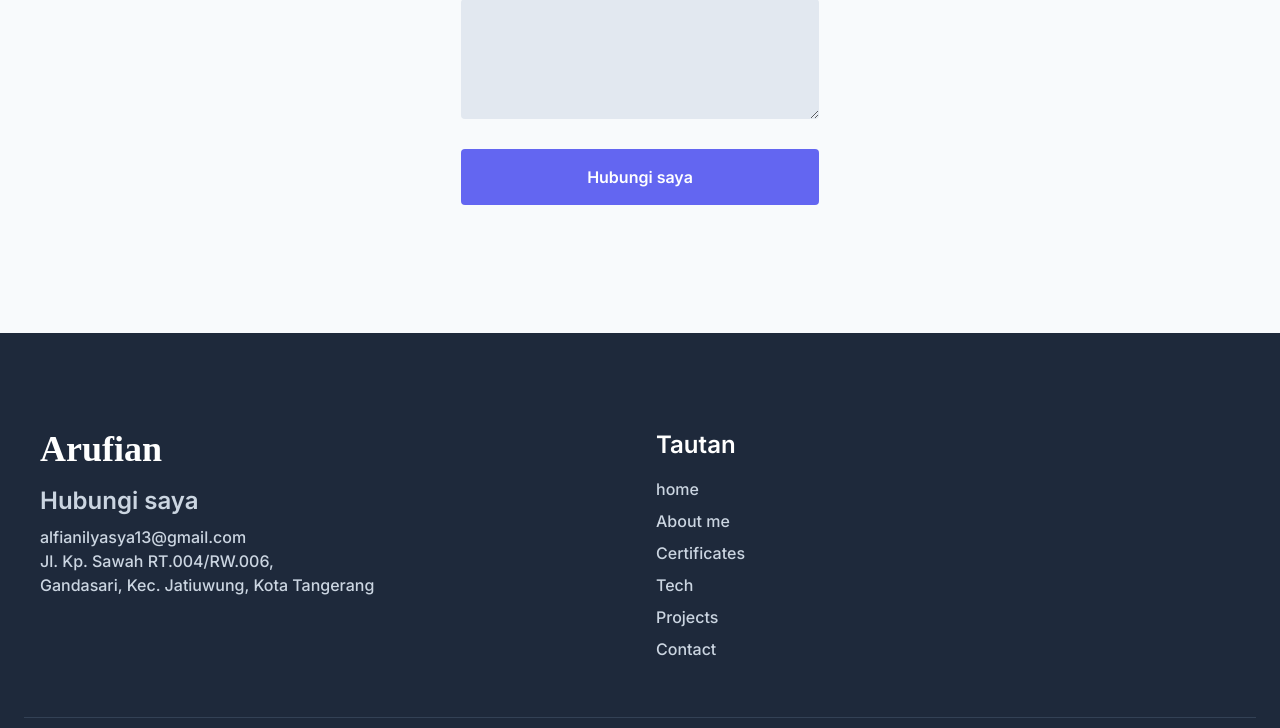
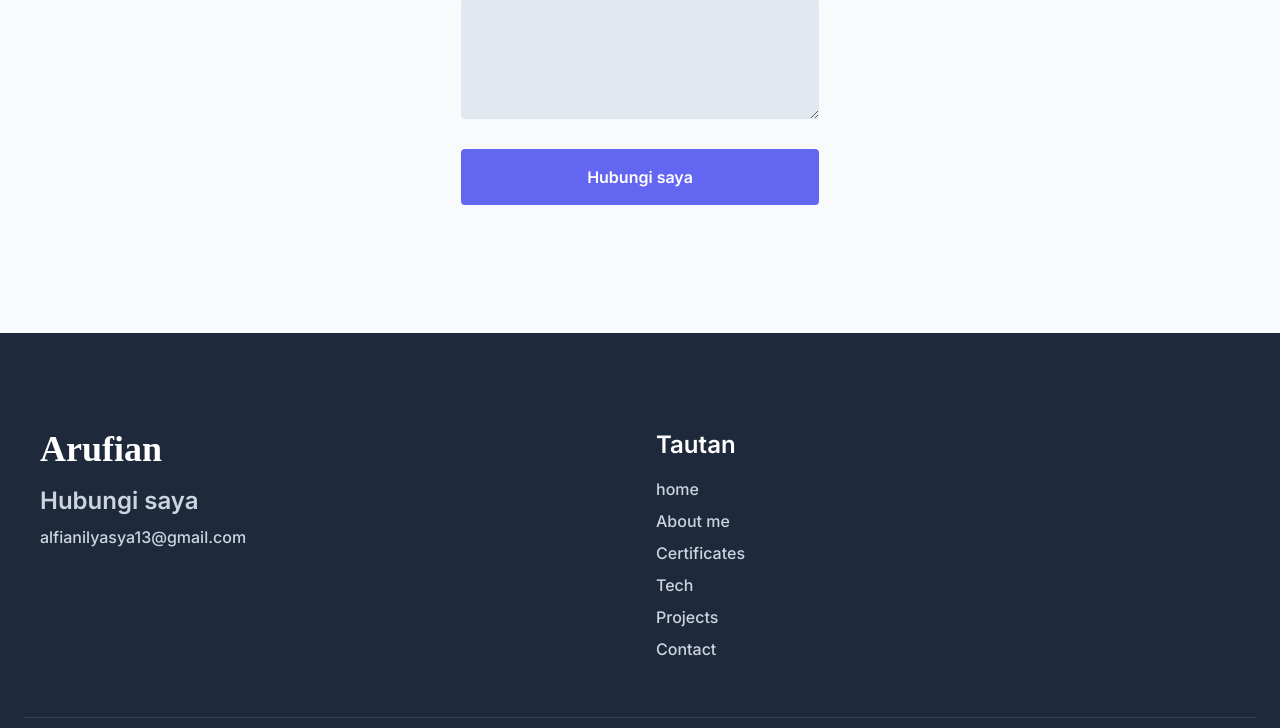
Before and after one commit to Arufaian/myportofolio, a website built with Vite: page index.html in a window 1280 px wide. Shown: the part 5057-5785 px from the top of the page. Built offline with nearby package versions, Linux system fonts and the light colour scheme; a web font is replaced by a local one.

Commit message:
menghapus alamat

```diff
--- a/index.html
+++ b/index.html
@@ -880,8 +880,6 @@
               class="transition duration-200 hover:text-indigo-500"
               >alfianilyasya13@gmail.com</a
             >
-            <p>Jl. Kp. Sawah RT.004/RW.006,</p>
-            <p>Gandasari, Kec. Jatiuwung, Kota Tangerang</p>
           </div>
 
           <div class="mb-12 w-full px-4 md:w-1/2">
```
